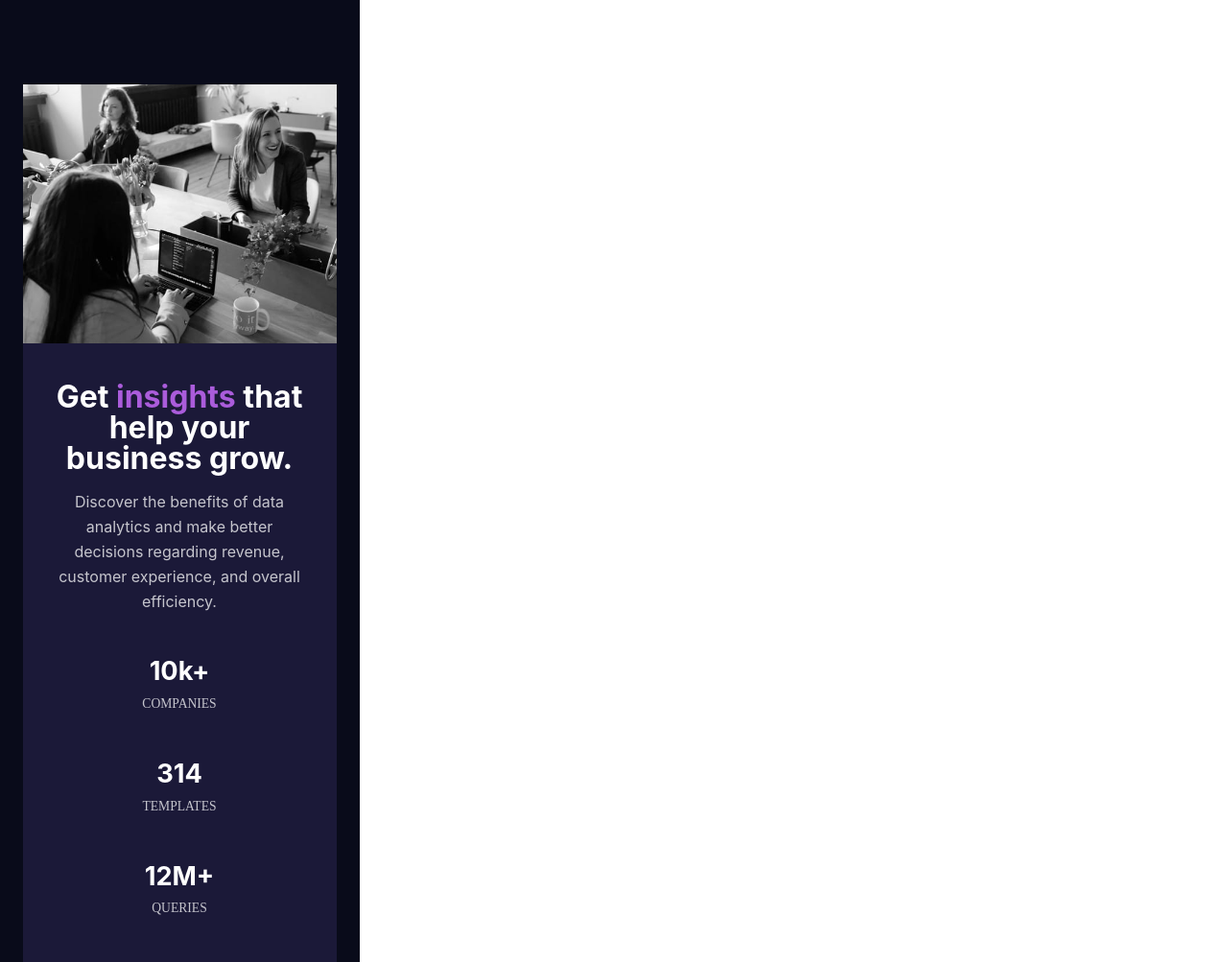
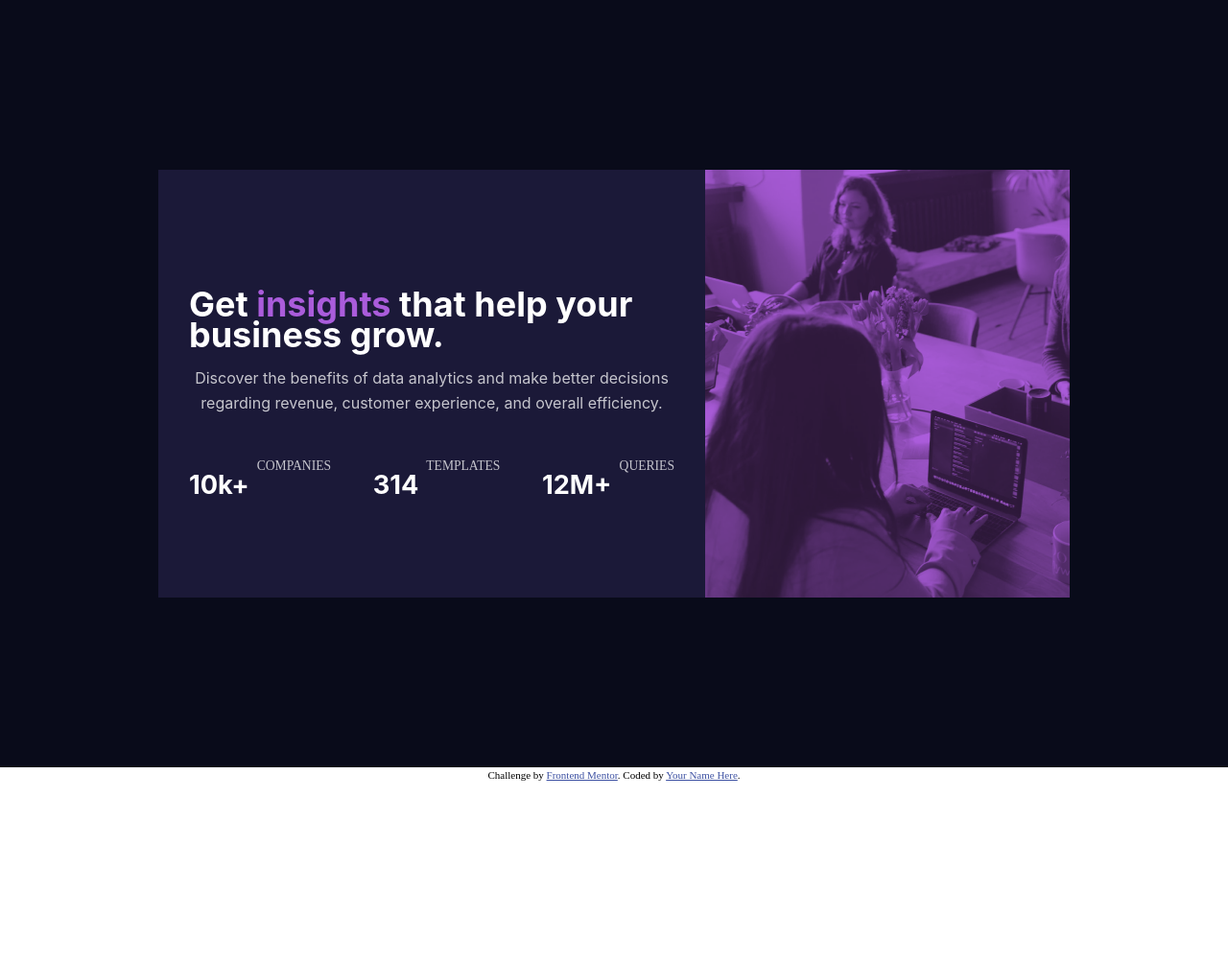
Before and after one commit to CalderonVasquez/stats-preview-card, a plain HTML site: page index.html in a window 1280 px wide. Shown: the top 1003 px of the page at 96% size. After the commit the page ends 817 px from the top, so only its background shows below. Drawn offline with Linux system fonts and the light colour scheme; a web font is replaced by a local one.

Commit message:
add desktop responsiveness

```diff
--- a/style.css
+++ b/style.css
@@ -132,7 +132,62 @@ p, h1, h2, h3, h4, h5, h6 {
 
 /* Media query for desktop */
 @media (min-width: 768px) {
+  .stat-preview-card {
+    max-width: 90rem;
+    display: flex;
+    flex-direction: row;
+    justify-content: space-between;
+    padding: 11.063rem 10.313rem;
+  }
+
+  .image-container {
+    max-width: 33.75rem;
+  }
+ .image-container img {
+    content: url('/images/big-overlay.png');
+    width: 100%;
+    height: auto;
+    min-width: 33.75rem;
+  }
+  .content-container {
+    max-width: 35.625rem/* Each takes up 50% */
+  }
+  .content-container h1 {
+    font-size: 2.25rem;
+    text-align: left;
+  }
+
+  .content-container {
+    padding: 2rem; /* Adjust padding as needed */
+    display: flex;
+    flex-direction: column;
+    justify-content: center; /* Center content vertically */
+  }
+
+  .image-container {
+    order: 2; /* Move the image-container to the right */
+  }
+
   .image-container img {
-    content: url('images/image-header-desktop.jpg');
+    width: 100%;
+    height: auto; /* Maintain responsive scaling */
+  }
+
+  .stats-group {
+    flex-direction: row; /* Arrange stats side by side */
+    justify-content: space-between; /* Add space between stats */
+  }
+
+  .stat {
+    flex-direction: row; /* Side by side alignment */
+    text-align: left; /* Align text to the left */
+  }
+
+  .stat-value {
+    margin-right: 0.5rem; /* Space between the value and text */
+  }
+
+  .stat p {
+    text-align: left; /* Align stat description to the left */
   }
 }
```
Also changed, not shown: images/big-overlay.png (added).
